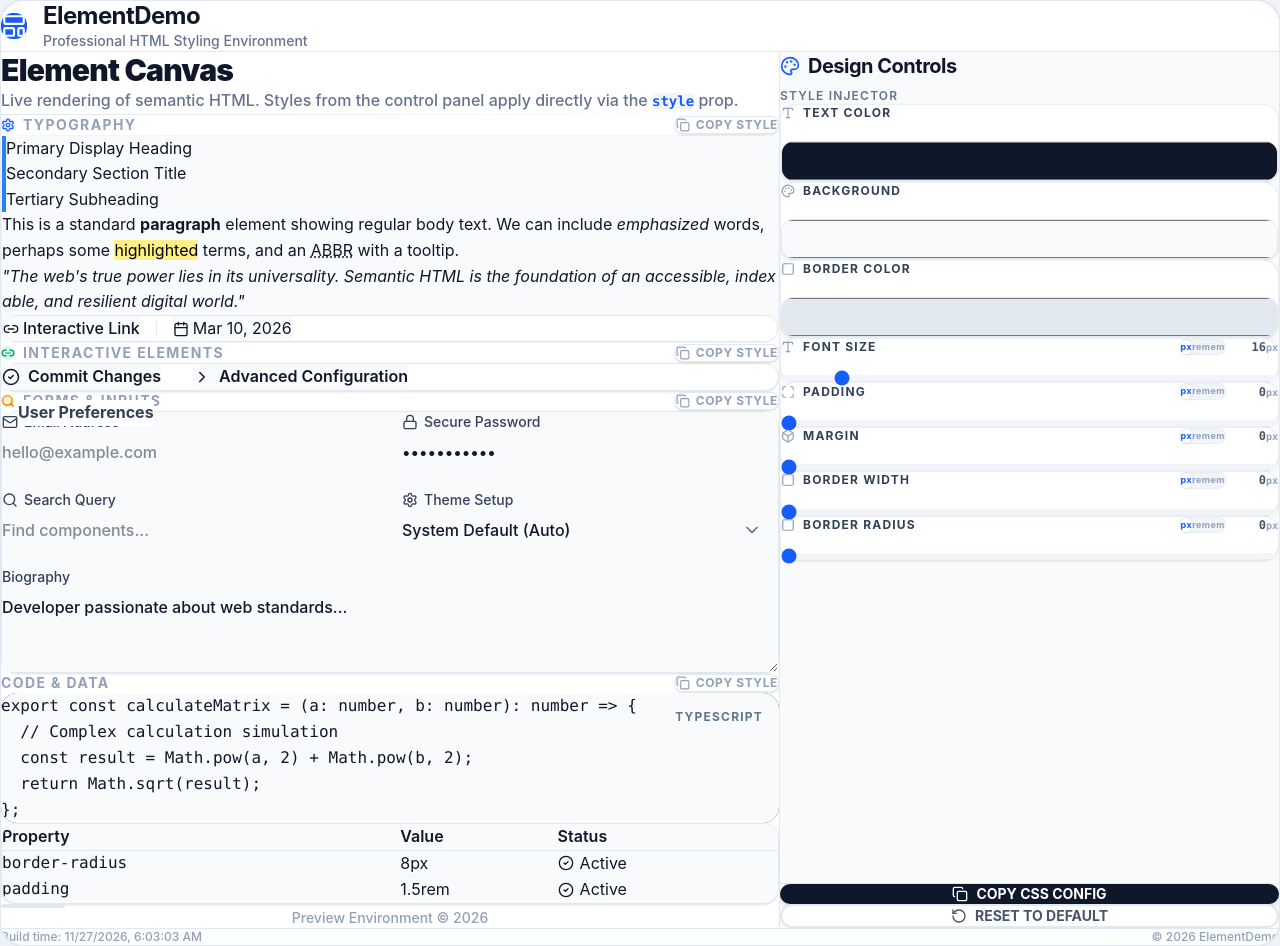
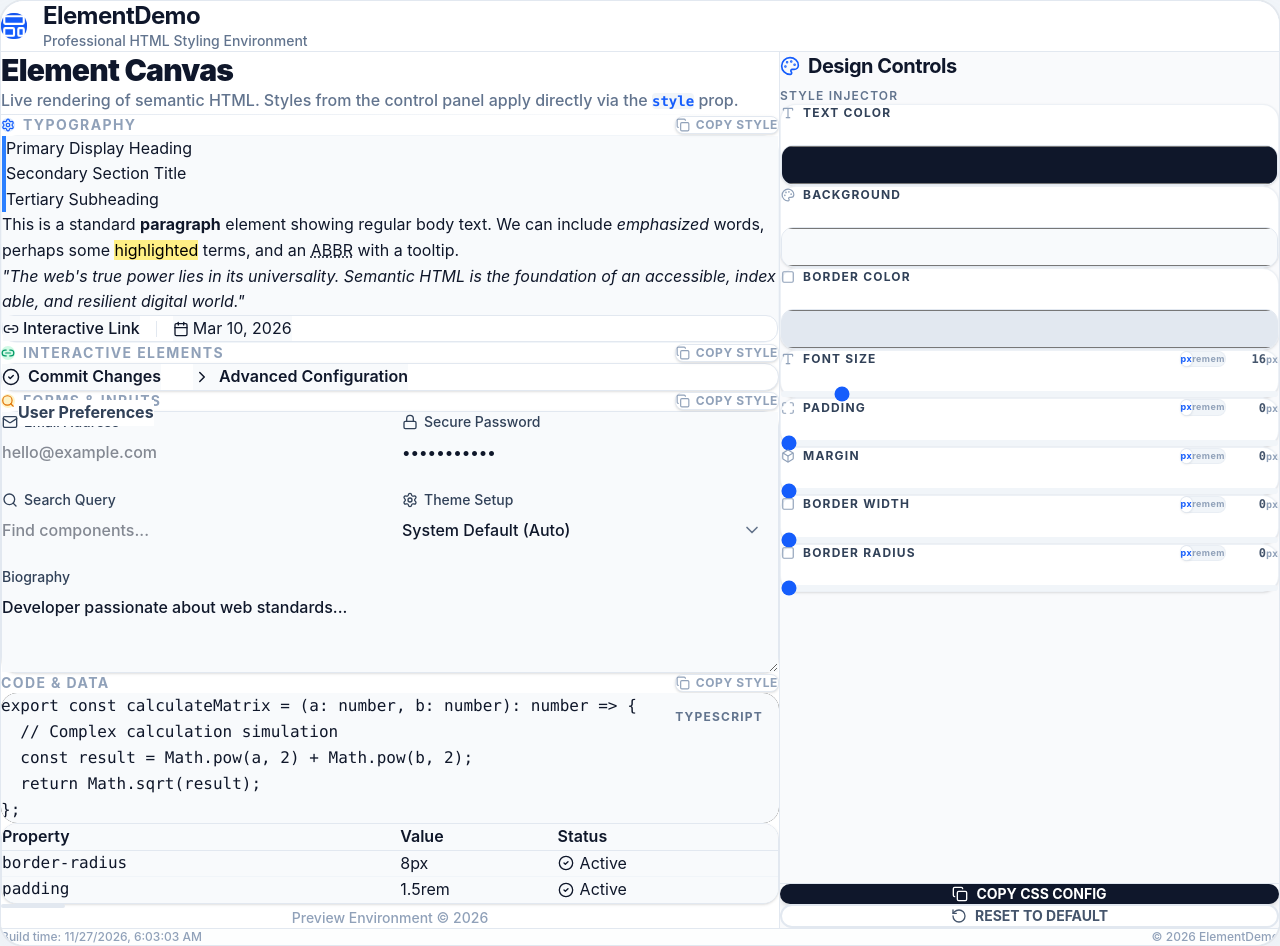
Before and after one commit to Krugou/elementdemo, a React (Vite) app: page / in a window 1280 px wide. Built offline with nearby package versions, Linux system fonts and the light colour scheme.

Commit message:
UI: Increase spacing between control cards and internal padding

```diff
--- a/src/components/ControlPanel.tsx
+++ b/src/components/ControlPanel.tsx
@@ -136,7 +136,7 @@ export const ControlPanel: React.FC<ControlPanelProps> = ({
   };
 
   return (
-    <div className="p-8 flex flex-col h-full space-y-10 bg-slate-50/50">
+    <div className="p-8 flex flex-col h-full space-y-12 bg-slate-50/50">
       <div className="flex flex-col gap-2">
         <h2 className="text-xl font-bold text-slate-900 tracking-tight flex items-center gap-2">
           <Palette className="text-blue-600" size={20} />
@@ -147,7 +147,7 @@ export const ControlPanel: React.FC<ControlPanelProps> = ({
         </p>
       </div>
 
-      <div className="space-y-6 flex-1">
+      <div className="space-y-8 flex-1">
         {controls.map((ctrl) => {
           const isColor = ctrl.type === 'color';
           const value = styles[ctrl.prop];
@@ -162,7 +162,7 @@ export const ControlPanel: React.FC<ControlPanelProps> = ({
           return (
             <div
               key={ctrl.prop}
-              className="group flex flex-col gap-5 bg-white p-6 rounded-2xl shadow-sm border border-slate-200/60 hover:shadow-md transition-all duration-300"
+              className="group flex flex-col gap-6 bg-white p-7 rounded-2xl shadow-sm border border-slate-200/60 hover:shadow-md transition-all duration-300"
             >
               <div className="flex justify-between items-center">
                 <label className="flex items-center gap-2 text-xs font-bold text-slate-700 uppercase tracking-widest group-hover:text-blue-600 transition-colors shrink-0">
```
